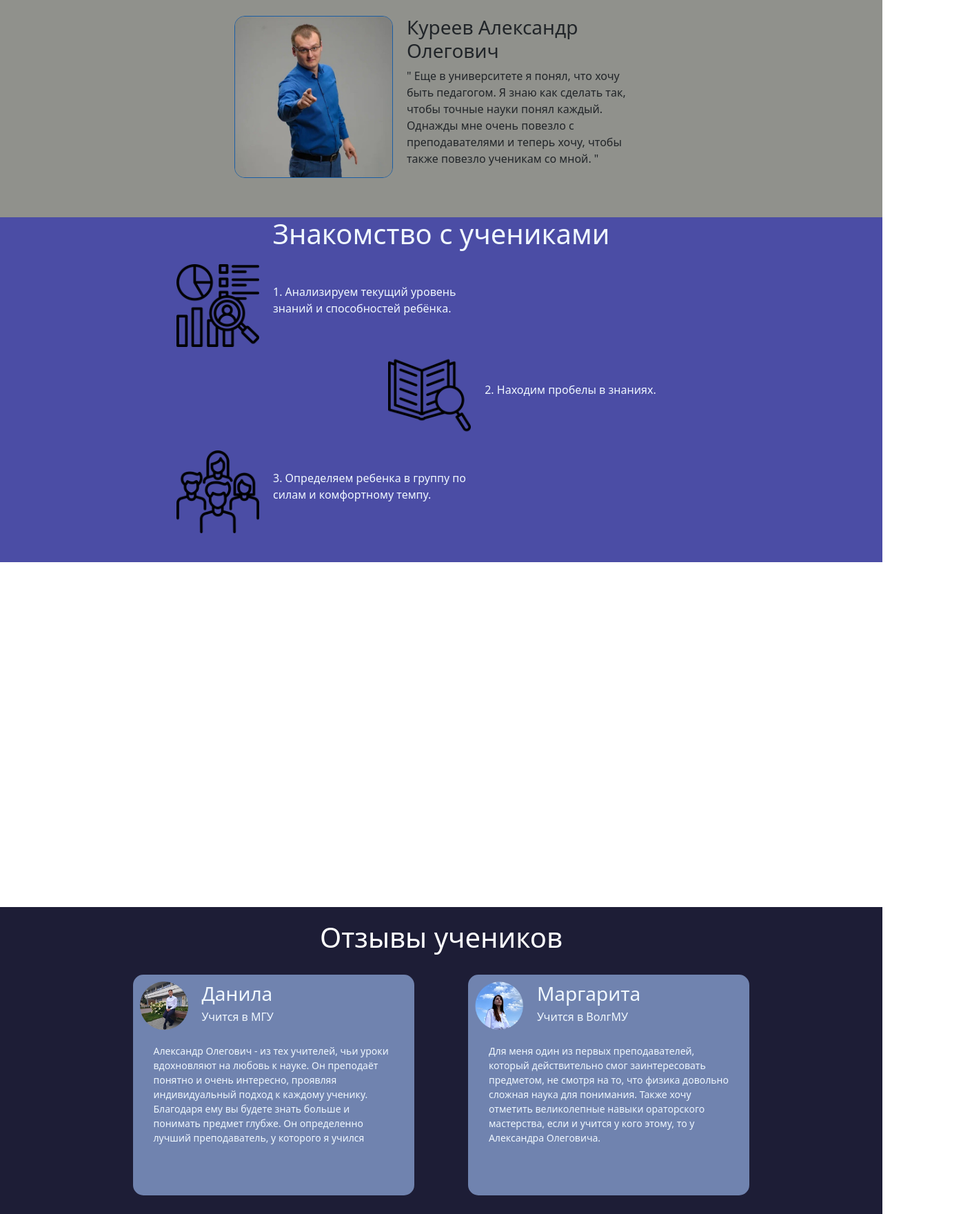
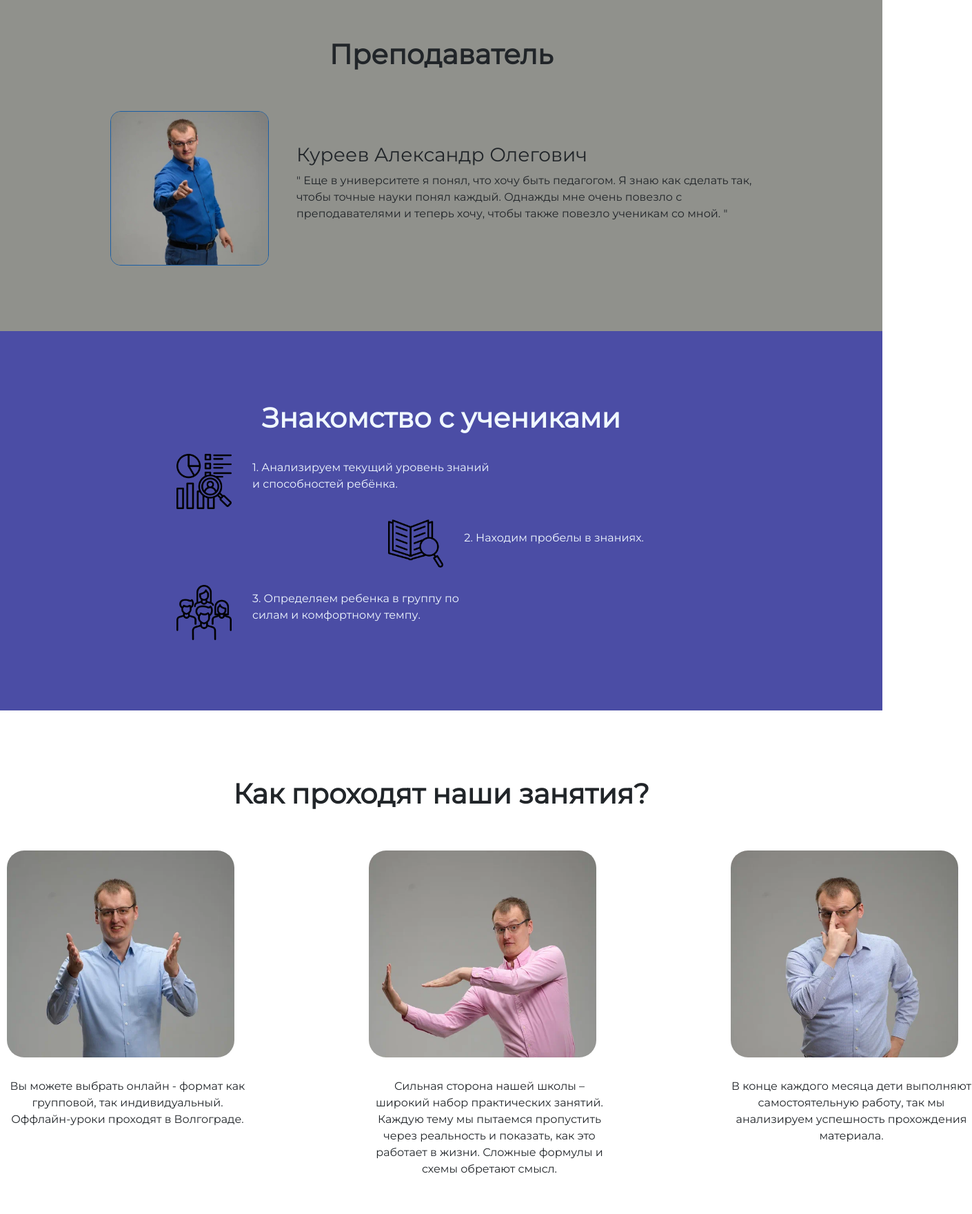
Before and after one commit to ReinVladislav/physics, a plain HTML site: page index.html in a window 1280 px wide. Shown: the part 980-2740 px from the top of the page at 69% size, 1410 px wide, since content can reach past the window. Drawn offline with nearby package versions, Linux system fonts and the light colour scheme.

Commit message:
View refactoring

```diff
--- a/index.css
+++ b/index.css
@@ -1,6 +1,7 @@
 body {
     overflow-x: hidden;
     min-width: 1000px;
+    font-family: 'Montserrat';
 }
 
 /*
@@ -35,6 +36,7 @@ header {
 }
 
 div.sdPart {
+    font-size: 14px;
     display: flex;
     justify-content: space-between;
     width: 700px;
@@ -71,6 +73,7 @@ a.register {
     font-size: 12px;
 }
 
+
 .m1 {
     width: 100%;
     /* или любую другую нужную вам ширину */
@@ -82,6 +85,8 @@ a.register {
     background-position: center;
     /* это свойство позиционирует изображение по центру блока */
 }
+
+
 
 
 .hello {
@@ -121,6 +126,9 @@ button:hover {
 
 .m2 {
     background-color: #1d1d36;
+    height: 260px;
+    display: flex;
+    align-items: center
 }
 
 .m2-p {
@@ -135,12 +143,15 @@ button:hover {
 
 .m3 {
     background-color: #90918c;
-	height: 400px;
+    height: 500px;
+    display: flex;
 }
 
 .m3-info {
-	padding: 20px 25%;
-
+    width: 1000px;
+    margin: auto;
+    display: flex;
+    flex-direction: column;
 }
 
 .ao {
@@ -151,32 +162,39 @@ button:hover {
 
 }
 
+h1 {
+    font-weight: 600
+}
+
 .m3-info-ex {
-	margin-top: 20px;
+    margin-top: 30px;
     display: flex;
     padding: 20px;
-
+    align-items: center;
+    justify-content: space-between;
+    width: 1000px;
 }
 
 .m3-text {
     display: flex;
     flex-direction: column;
-	padding-left: 20px;
+    margin-left: 40px;
 }
 
 .reviews {
     padding: 20px 12%;
-	height: 1200px;
+    height: 1600px;
     background-color: #1d1d36;
+    display: flex;
+    flex-direction: column;
+    justify-content: center;
 }
 
 .rev-name {
-	padding-top: 10px;
-	padding-left: 10px;
     display: flex;
     align-items: center;
-
-
+    margin-bottom: 30px;
+    padding: 0 20px 0 20px;
 }
 
 .rev-name-1 {
@@ -184,22 +202,25 @@ button:hover {
     padding-left: 20px;
 }
 
-.rev-text {
-	padding: 20px 30px 30px 30px;
-}
-
 .rev {
-	height: 320px;
+    height: 400px;
     width: 42%;
     background-color: #7083af;
     border-radius: 15px;
     margin: 10px 4%;
     max-width: 500px;
+    display: flex;
+    flex-direction: column;
+    padding: 30px;
+}
 
-}
 .ava {
     width: 110px;
     height: 110px
+}
+
+.rev-text {
+    padding: 0 20px 0 20px;
 }
 
 @media screen and (max-width: 1300px) {
@@ -208,7 +229,7 @@ button:hover {
         font-size: 14px;
     }
 
-	.rev-name-1 h3 h6{
+    .rev-name-1 h3 h6 {
         flex-direction: column;
         padding-left: 20px;
         font-size: 19px;
@@ -217,6 +238,11 @@ button:hover {
     .ava {
         width: 70px;
         height: 70px
+    }
+
+    div.sdPart {
+        font-size: 12px;
+        margin: 0 30px 0;
     }
 
 }
@@ -229,9 +255,18 @@ button:hover {
 }
 
 .revLink {
-	display: block;
-	text-align: center;
-	padding: 10px;
+    margin-top: 40px;
+    border-radius: 10px;
+    margin-left: auto;
+    margin-right: auto;
+    display: flex;
+    justify-content: center;
+    align-items: center;
+    height: 40px;
+    width: 200px;
+}
+
+.revLink a {
     color: aliceblue;
     text-decoration: none;
 }
@@ -245,8 +280,11 @@ button:hover {
 .m4 {
     color: aliceblue;
     background-color: #4b4da5;
-	height: 500px;
+    height: 550px;
     padding: 0px 20%;
+    display: flex;
+    flex-direction: column;
+    justify-content: center;
 }
 
 .m4-1 {
@@ -271,9 +309,43 @@ button:hover {
 }
 
 .m4-icon {
-	width: 120px;
+    width: 80px;
 }
 
 .m5 {
+    height: 800px;
+    padding: 10px;
+    display: flex;
+    flex-direction: column;
+    justify-content: center;
+}
+
+.m5-row {
+    display: flex;
+    justify-content: space-between;
+    margin-top: 50px;
+    width: 1400px;
+margin: 50px auto 0;
+}
+
+.imgCont img{
+    border-radius: 25px;
+}
+
+.m5-row img {
+    height: 300px;
+    width: 330px;
+}
+
+.m5-1 {
+    max-width: 350px;
     height: 500px;
+    display: flex;
+    flex-direction: column;
 }
+
+.m5-1 p {
+    flex: 1;
+    text-align: center;
+    margin-top: 30px
+}
--- a/index.html
+++ b/index.html
@@ -2,6 +2,7 @@
 <html lang="en">
 
 <head>
+    <link href='https://fonts.googleapis.com/css?family=Montserrat' rel='stylesheet'>
     <link href="https://cdn.jsdelivr.net/npm/bootstrap@5.0.2/dist/css/bootstrap.min.css" rel="stylesheet" integrity="sha384-EVSTQN3/azprG1Anm3QDgpJLIm9Nao0Yz1ztcQTwFspd3yD65VohhpuuCOmLASjC" crossorigin="anonymous">
     <meta name="viewport" content="width=device-width, initial-scale=1.0" />
     <link rel="stylesheet" type="text/css" href="index.css">
@@ -43,7 +44,7 @@
         <div class="m1">
             <div class="wrapper w1">
                 <div class="hello">
-					<h1 style="text-align: center;  color: white;">Школа точных наук</h1>
+                    <h1 style="text-align: center;  color: white; font-weight: 600">Школа точных наук</h1>
                     <p style="text-align: center;  color: white;">Обучаем школьников 5-11 классов по авторским методикам на базе советских учебников.</p>
                     <p style="text-align: center;  color: white;">Онлайн, оффлайн, индивидуально или в группе.</p>
                     <button>Записаться</button>
@@ -58,9 +59,11 @@
             <div class="m3-info">
                 <h1 style="text-align: center">Преподаватель</h1>
                 <div class="m3-info-ex">
-					<img class="ao" src="assets/ao.jpg" alt="">
+                    <div><img class="ao" src="assets/ao.jpg" alt=""></div>
                     <div class="m3-text">
+                        <div>
                             <h3>Куреев Александр Олегович</h3>
+                        </div>
                         <p>" Еще в университете я понял, что хочу быть педагогом. Я знаю как сделать так, чтобы точные науки понял каждый. Однажды мне очень повезло с преподавателями и теперь хочу, чтобы также повезло ученикам со мной. "
                         </p>
                     </div>
@@ -71,22 +74,39 @@
             <h1 style="text-align: center">Знакомство с учениками</h1>
             <div class="m4-1">
                 <img class="m4-icon" src="assets/analiz.png" alt="">
-				<p style="margin-left: 20px">1. Анализируем текущий уровень знаний и способностей ребёнка.</p>
+                <p style="margin-left: 30px">1. Анализируем текущий уровень знаний и способностей ребёнка.</p>
 
             </div>
             <div class="m4-2">
                 <img class="m4-icon" src="assets/poisk.png" alt="">
-				<p style="margin-left: 20px">2. Находим пробелы в знаниях.</p>
+                <p style="margin-left: 30px">2. Находим пробелы в знаниях.</p>
 
             </div>
             <div class="m4-3">
                 <img class="m4-icon" src="assets/group.png" alt="">
-				<p style="margin-left: 20px">3. Определяем ребенка в группу по силам и комфортному темпу.</p>
+                <p style="margin-left: 30px">3. Определяем ребенка в группу по силам и комфортному темпу.</p>
 
             </div>
 
         </div>
-		<div class="m5"></div>
+        <div class="m5">
+            <h1 style="text-align: center">Как проходят наши занятия?</h1>
+            <div class="m5-row">
+                <div class="m5-1">
+                    <div class="imgCont"><img src="assets/AOm5-1.png" alt=""></div>
+                    <div><p>Вы можете выбрать онлайн - формат как групповой, так индивидуальный. Оффлайн-уроки проходят в Волгограде.</p></div>
+                </div>
+                <div class="m5-1">
+                    <div class="imgCont"><img src="assets/AOm5-2.png" alt=""></div>
+                    <div><p>Сильная сторона нашей школы – широкий набор практических занятий. Каждую тему мы пытаемся пропустить через реальность и показать, как это работает в жизни. Сложные формулы и схемы обретают смысл.</p></div>
+                </div>
+                <div class="m5-1">
+                    <div class="imgCont"><img src="assets/AOm5-3.png" alt=""></div>
+                    <div><p>В конце каждого месяца дети выполняют самостоятельную работу, так мы анализируем успешность прохождения материала.</p></div>
+                </div>
+            </div>
+
+        </div>
         <div class="reviews">
             <h1 style="text-align: center; color: white">Отзывы учеников</h1>
             <div class="row-rev">
@@ -131,12 +151,12 @@
                     </div>
                     <div class="rev-text" style="color: aliceblue">
                         <p>
-							С Александром Олеговичем физика становится не только понятна, но и любима. Приходя на его уроки забываешь обо всех проблемах и начинаешь погружаться только в слова учителя, в процессе урока все доходчиво, детально объясняется, и не остаётся ни малейших вопросов. Никогда не думала, что физика может настолько понравиться и оставить какой-то след.</p>
+                            С Александром Олеговичем физика становится не только понятна, но и любима. Приходя на его уроки забываешь обо всех проблемах и начинаешь погружаться только в слова учителя, в процессе урока все доходчиво, детально объясняется, и не остаётся ни малейших вопросов.</p>
                     </div>
                 </div>
                 <div class="rev">
                     <div class="rev-name" style="color: aliceblue">
-						<img  class="ava" src="assets/Vlad.webp" alt="">
+                        <img class="ava" src="assets/Vlad.webp" alt="">
                         <div class="rev-name-1">
                             <h3>Владислав</h3>
                             <h6>Учится в ВолгГТУ</h6>
@@ -184,7 +204,7 @@
                     </div>
                 </div>
             </div>
-				<a href="https://vk.com/topic-205910509_48406498" class="revLink">Больше отзывов в VK</a>
+            <div class="revLink"><a href="https://vk.com/topic-205910509_48406498">Больше отзывов в VK</a></div>
         </div>
     </main>
 
```
Lines whose indentation alone changed are shown as unchanged.
